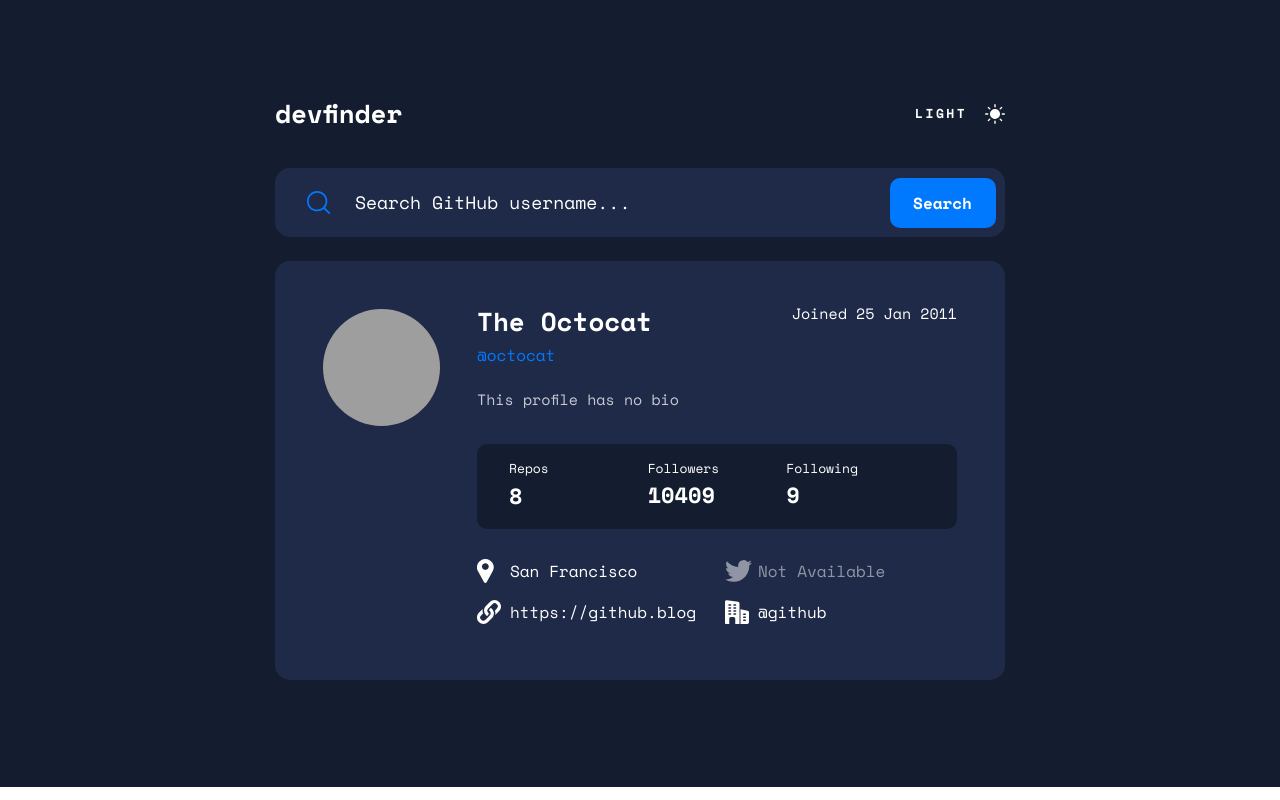
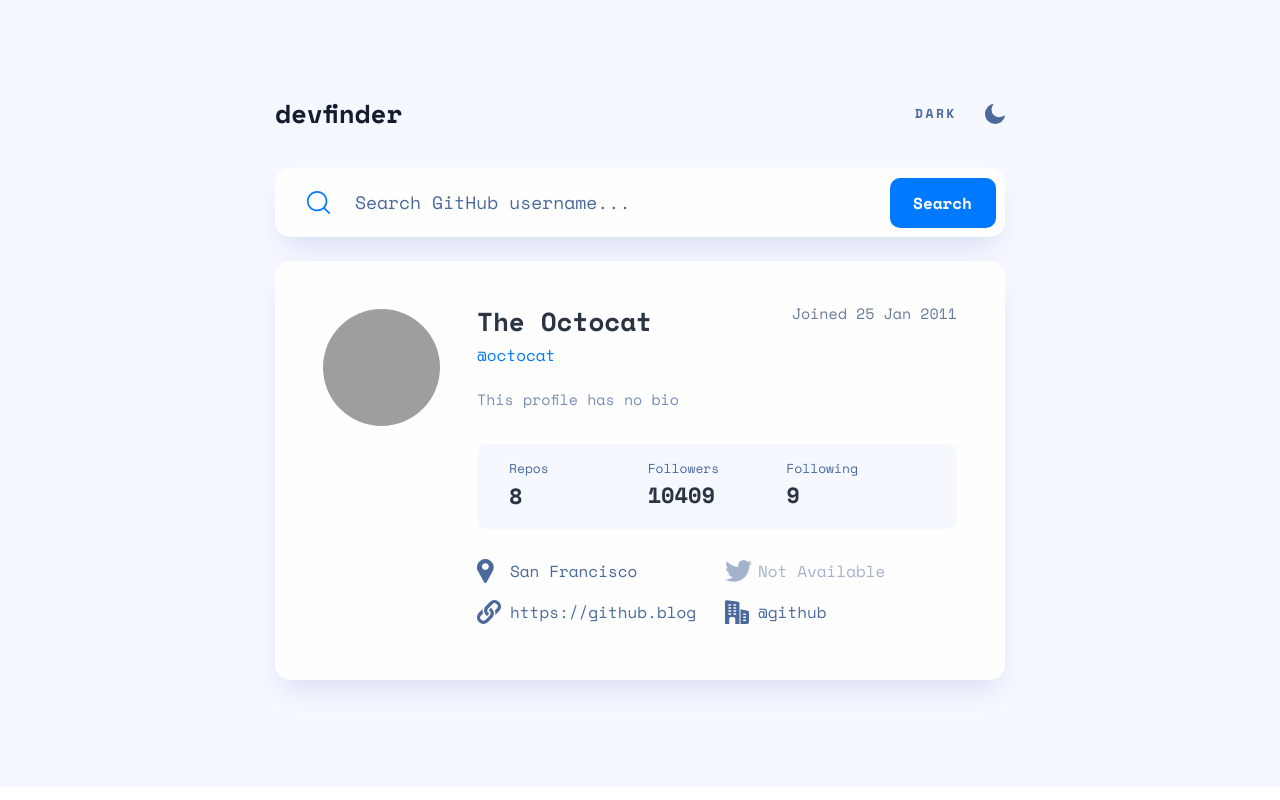
Before and after one commit to beqarion/fm-api-github-user-search-app, a website built with Vite: page index.html in a window 1280 px wide. Built offline with nearby package versions, Linux system fonts and the light colour scheme; grey boxes are pictures that could not be loaded.

Commit message:
restored animations + theme

```diff
--- a/assets/js/main.js
+++ b/assets/js/main.js
@@ -34,4 +34,4 @@
   themeSwitch()
 })
 
-// startAnimationsStatic()
+startAnimationsStatic()
--- a/assets/js/utils/displayResult.js
+++ b/assets/js/utils/displayResult.js
@@ -194,5 +194,5 @@
         </article>
   `
   // start dynamic animations in the case, when successfull user-fetch happened
-  // startAnimationsDynamic()
+  startAnimationsDynamic()
 }
--- a/assets/js/utils/theme.js
+++ b/assets/js/utils/theme.js
@@ -13,7 +13,7 @@
   themeToggle.classList.toggle("dark-theme")
 }
 export const themeCheck = () => {
-  if (true || (!userTheme && isSystemThemeDark)) {
+  if (userTheme === "dark" || (!userTheme && isSystemThemeDark)) {
     document.documentElement.classList.add("dark")
     iconToggle()
     return
```
Also changed, not shown: dist/index.html, 2 other files.
